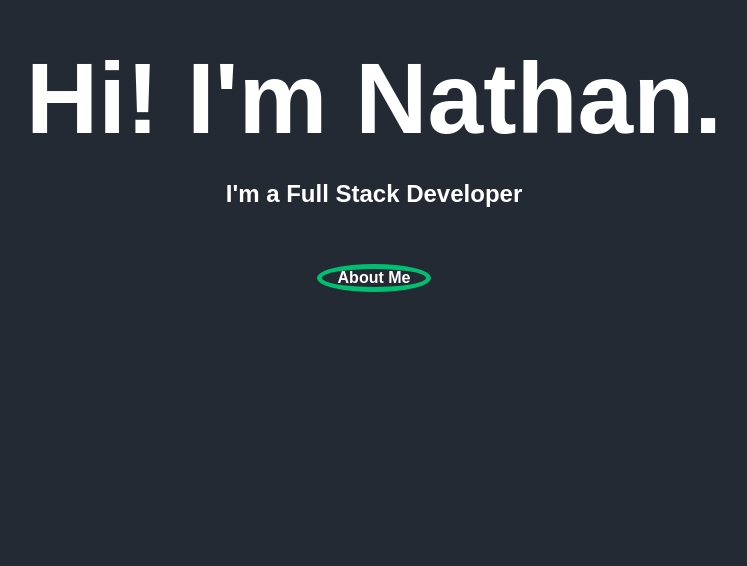
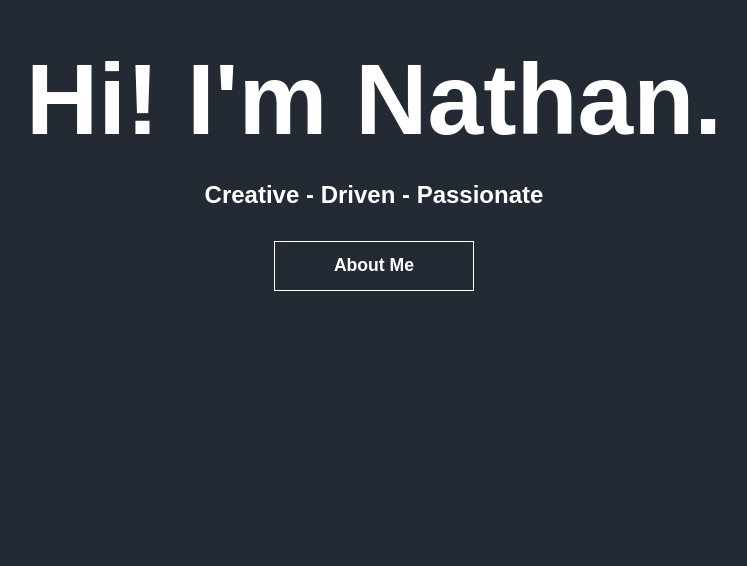
Before and after one commit to NJBLAGA/Portfolio-V2, a React (Create React App) app: page / in a window 1280 px wide. Shown: the part 234-800 px from the top of the page, without its empty margins (266-1013 px from the left). Built offline with nearby package versions, Linux system fonts and the light colour scheme.

Commit message:
Added Landing Page Content

```diff
--- a/src/components/Landing/index.js
+++ b/src/components/Landing/index.js
@@ -7,7 +7,9 @@ import {
   Landing1,
   LandingP,
   LandingWrapper,
-  Button,
+  AboutLink,
+  InnerBox,
+  AboutButton,
 } from "../styled-components/Landing";
 import { landingSection } from "../Sections/pages";
 
@@ -19,10 +21,11 @@ const LandingSection = () => {
       </LandingIm>
       <LandingContent>
         <Landing1>Hi! I'm Nathan.</Landing1>
-        <LandingP>I'm a Full Stack Developer</LandingP>
-        <LandingP></LandingP>
+        <LandingP>Creative - Driven - Passionate</LandingP>
         <LandingWrapper>
-          <Button
+          <InnerBox>
+            <AboutButton>
+              <AboutLink
                 to="about"
                 smooth={true}
                 duration={1500}
@@ -31,7 +34,9 @@ const LandingSection = () => {
                 offset={-80}
               >
                 About Me
-          </Button>
+              </AboutLink>
+            </AboutButton>
+          </InnerBox>
         </LandingWrapper>
       </LandingContent>
     </LandingContainer>
--- a/src/components/styled-components/Landing.js
+++ b/src/components/styled-components/Landing.js
@@ -59,14 +59,6 @@ export const LandingP = styled.p`
   font-size: 24px;
   text-align: center;
   max-width: 600px;
-
-  @media screen and (max-width: 768px) {
-    font-size: 24px;
-  }
-
-  @media screen and (max-width: 480px) {
-    font-size: 18px;
-  }
 `;
 
 export const LandingWrapper = styled.div`
@@ -76,14 +68,32 @@ export const LandingWrapper = styled.div`
   align-items: center;
 `;
 
-export const Button = styled(LinkS)`
+export const AboutLink = styled(LinkS)`
+  text-decoration: none;
+`;
+
+export const InnerBox = styled.div`
+  width: 200px;
+  height: 50px;
+  background: #fff;
+  position: relative;
+`;
+
+export const AboutButton = styled.button`
+  position: absolute;
+  width: 100%;
+  height: 100%;
+  font-size: 1.1em;
+  background: #232a34;
+  border: 1.5px solid #fff;
   color: #fff;
-  display: flex;
-  align-items: center;
-  text-decoration: none;
-  padding: 0 1rem;
-  height: 100%;
   cursor: pointer;
-  border: 5px solid #01bf71;
-  border-radius: 80%;
+  transition: all 0.4s;
+  z-index: 3;
+
+  &:hover {
+    color: #fff;
+    border: none;
+    background: linear-gradient(to right, #f64f59, #c471ed, #12c2e9);
+  }
 `;
--- a/src/components/styled-components/NavBar.js
+++ b/src/components/styled-components/NavBar.js
@@ -80,6 +80,14 @@ export const NavLinks = styled(LinkS)`
   cursor: pointer;
 
   &.active {
-    color: #01bf71;
+    :nth-child(1) {
+      color: #f64f59;
+    }
+    :nth-child(2) {
+      color: #c471ed;
+    }
+    :nth-child(3) {
+      color: #01bf71;
+    }
   }
 `;
```
Lines whose indentation alone changed are shown as unchanged.
